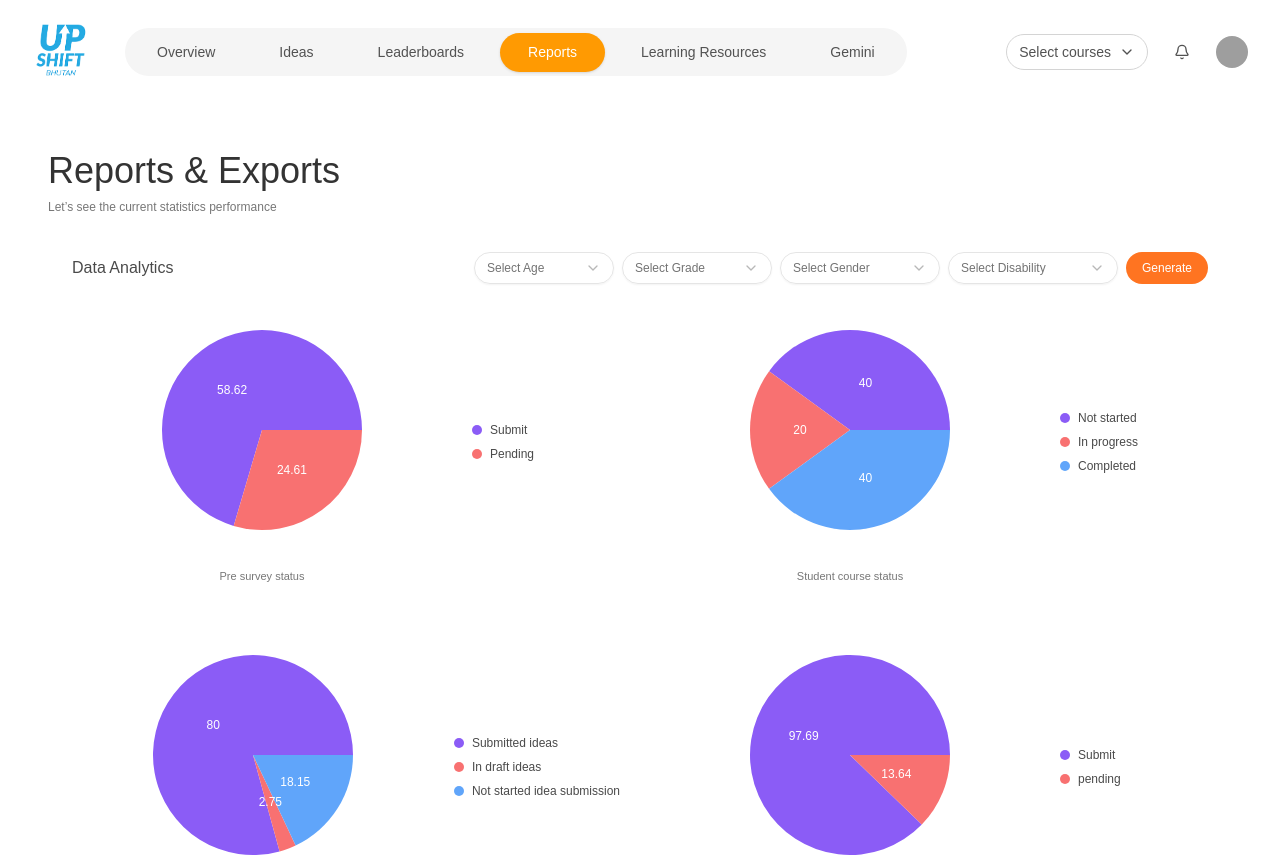
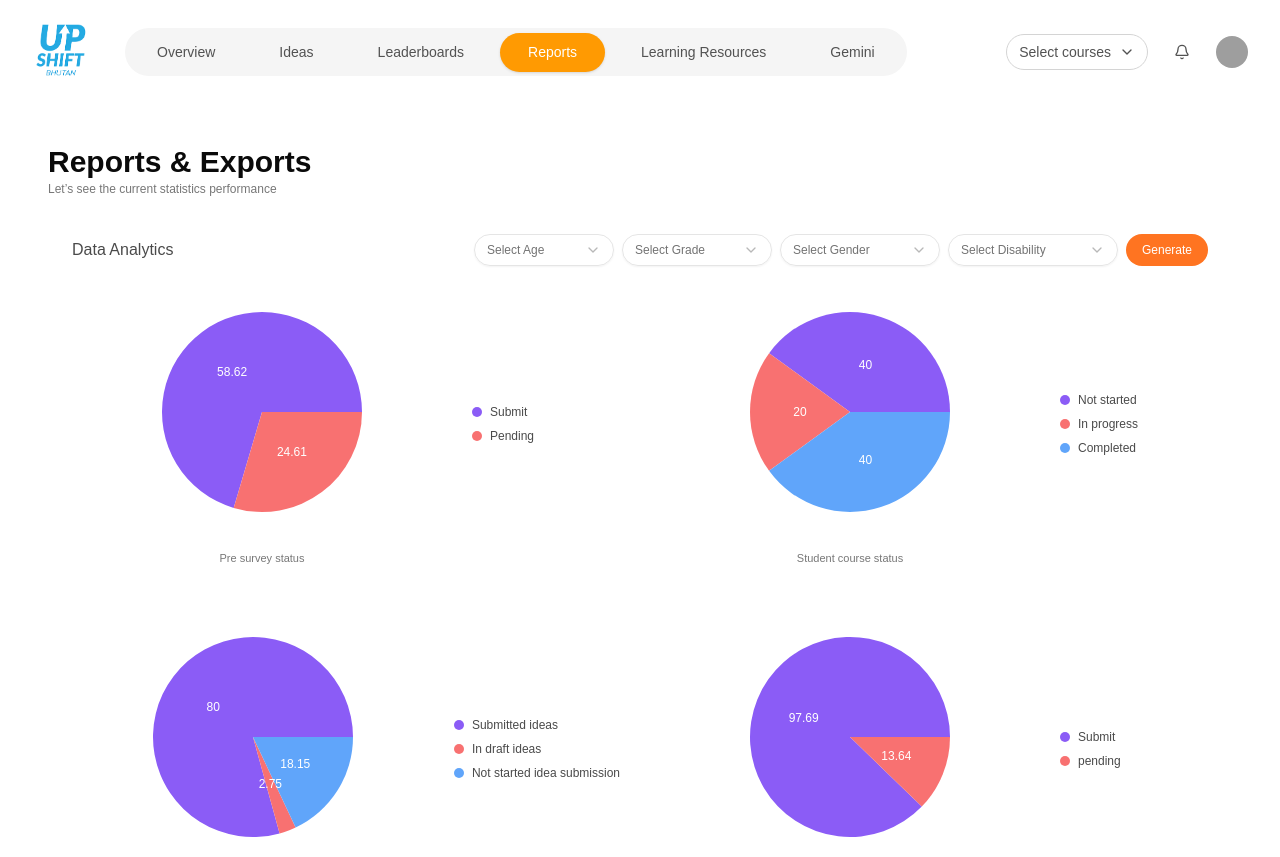
Before and after one commit to Digi9ReachInfoSystems/google-classroom, a Next.js app: page /teacher/dashboard/reports in a window 1280 px wide. Shown: the top 857 px of the page. Built offline with nearby package versions, Linux system fonts and the light colour scheme; grey boxes are pictures that could not be loaded.

Commit message:
heading updated

```diff
--- a/src/components/teacherdashboard/reports/modules/teacherpicharts.tsx
+++ b/src/components/teacherdashboard/reports/modules/teacherpicharts.tsx
@@ -182,7 +182,7 @@ export default function TeacherPiCharts() {
     <section className="w-full px-4 py-4">
       <div className="space-y-3">
         <div>
-          <h1 className="text-[22px] md:text-[36px] font-normal text-[var(--neutral-1000)]">
+          <h1 className="text-3xl font-semibold">
             Reports & Exports
           </h1>
           <p className="text-[12px] text-[var(--neutral-700)]">
```
